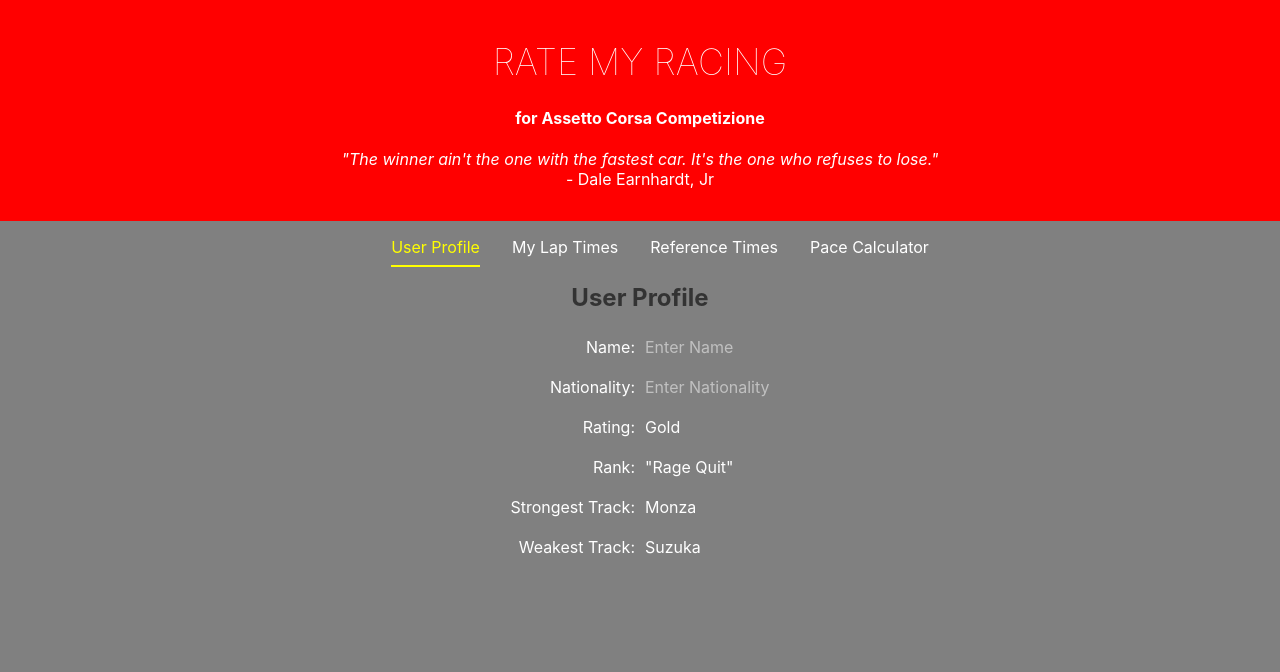
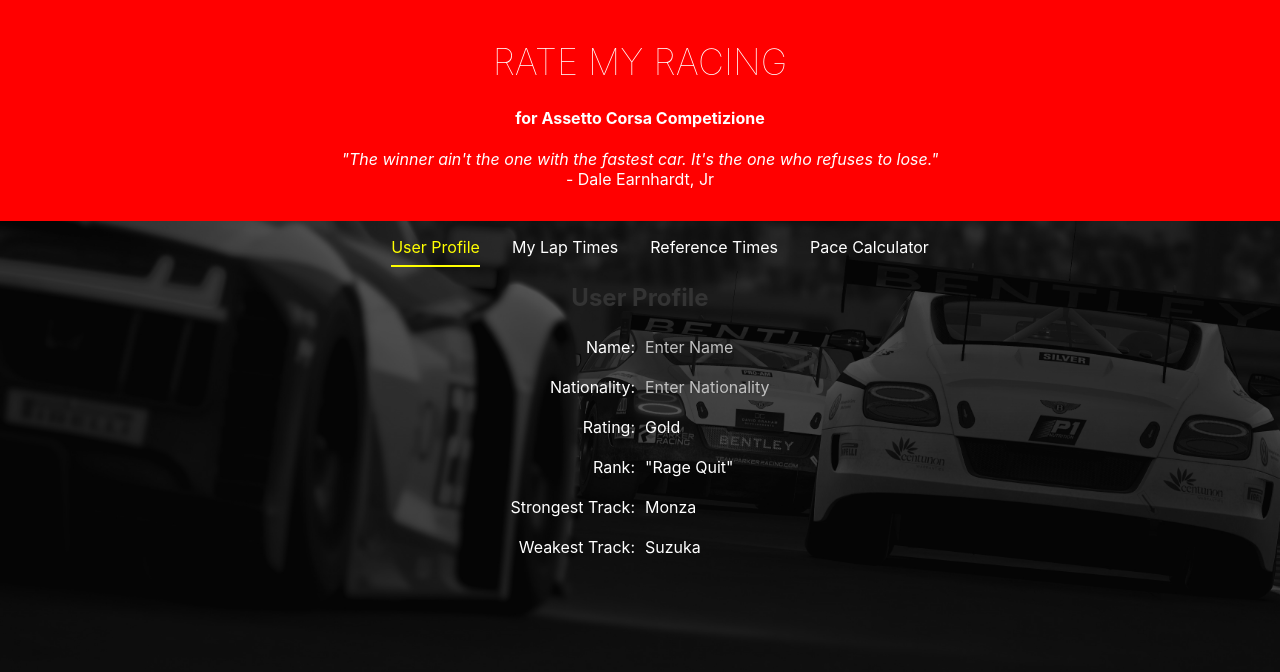
Before and after one commit to KevChaplin/rate-my-racing, a Svelte app: page / in a window 1280 px wide. Shown: the top 672 px of the page. Built offline with nearby package versions, Linux system fonts and the light colour scheme.

Commit message:
app background image set

```diff
--- a/public/global.css
+++ b/public/global.css
@@ -5,7 +5,9 @@
 body {
 	width: 100vw;
 	height: 100vh;
-	background-color: gray;
+	background-color: black;
+	background: url("images/bentleys_racing.jpg") no-repeat center;
+	background-size: cover;
 	color: #333;
 	margin: 0;
 	padding: none;
--- a/src/App.svelte
+++ b/src/App.svelte
@@ -6,7 +6,7 @@
 	import PaceCalculator from './components/PaceCalculator.svelte'
 	import Tabs from './shared/Tabs.svelte'
 
-	//tabs
+// Tabs
 	let items = ["User Profile", "My Lap Times", "Reference Times", "Pace Calculator"]
 	let activeItem = "User Profile"
 	const tabChange = (e) => {
@@ -28,7 +28,6 @@
 	{/if}
 </main>
 
-
 <style>
 
 </style>
```
Also changed, not shown: public/images/bentleys_racing.jpg (added).
